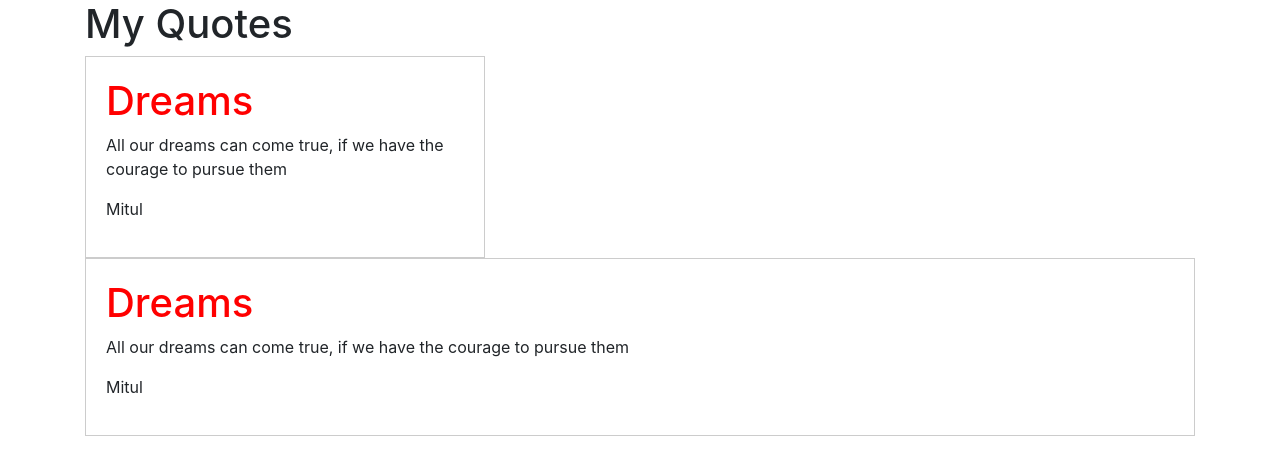
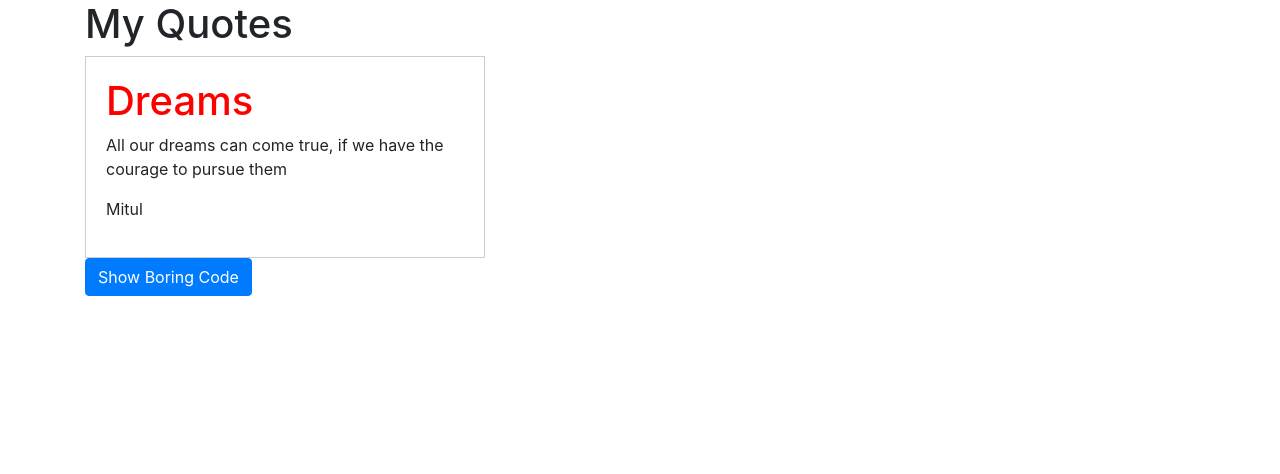
Before and after one commit to ShahinAlKabirMitul/AngularStyling, an Angular app: page / in a window 1280 px wide. Shown: the top 474 px of the page. Built offline with nearby package versions, Linux system fonts and the light colour scheme.

Commit message:
using the angular renderer to adjust css styles

```diff
--- a/src/app/app.component.html
+++ b/src/app/app.component.html
@@ -10,7 +10,10 @@
           >
         </app-quote>
       </div>
-      <div class="boring">
+      <button class="btn btn-primary"
+      (click)="showBoring(boring)"
+      >Show Boring Code</button>
+      <div class="boring" #boring  style="display: none">
         <app-quote></app-quote>
       </div>
     </div>
--- a/src/app/app.component.ts
+++ b/src/app/app.component.ts
@@ -1,4 +1,6 @@
-import { Component } from '@angular/core';
+import { Component,Renderer2 } from '@angular/core';
+
+
 
 @Component({
   selector: 'app-root',
@@ -6,6 +8,10 @@ import { Component } from '@angular/core';
   styleUrls: ['./app.component.css']
 })
 export class AppComponent {
+
+  constructor(private render:Renderer2){
+
+  }
   courseGoals=[
     {title:'Master Angular Styling',isActivated:true},
     {title:'Understand Angular Animations',isActivated:false},
@@ -14,5 +20,10 @@ export class AppComponent {
   ]
   title='My Quotes'
   isFavorite=false;
+  showBoring(element:HTMLElement){
+   // element.style.display='block';
+   this.render.setStyle(element,'display','block')
+
+  }
 
 }
```
